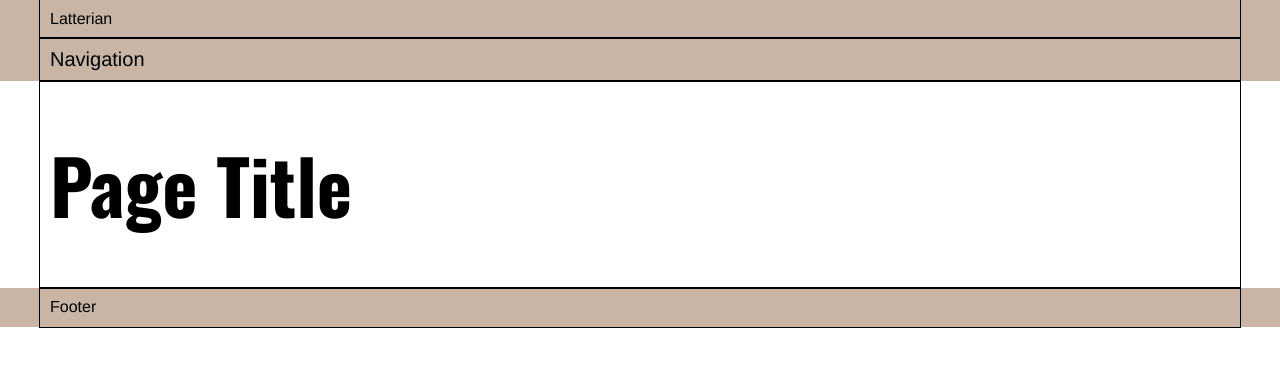
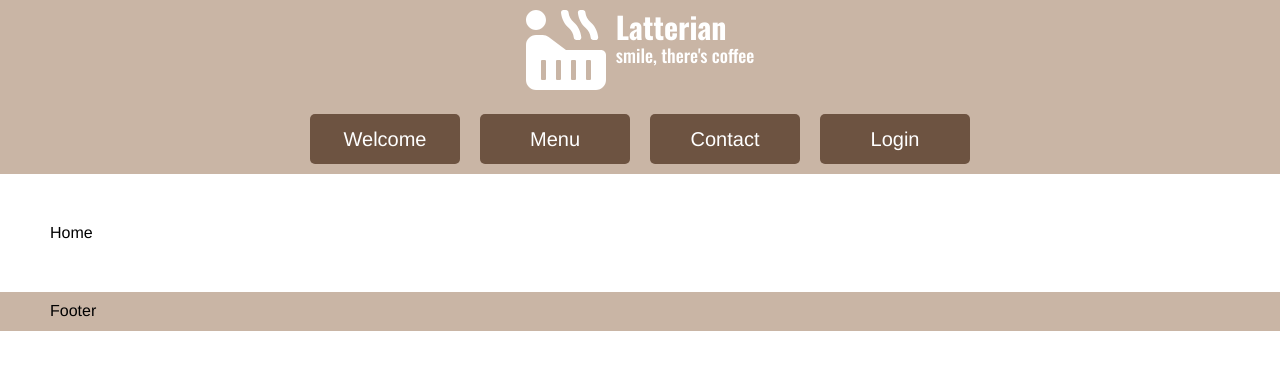
Before and after one commit to leslif/Final-Project, a React (Create React App) app: page / in a window 1280 px wide. Shown: the top 370 px of the page. Built offline with nearby package versions, Linux system fonts and the light colour scheme.

Commit message:
Updated navigation style, header style, added pages and routed pages

```diff
--- a/src/App/App.jsx
+++ b/src/App/App.jsx
@@ -24,7 +24,6 @@ const AppStyled = styled.div`
     .nested-wrapper {
         max-width: 1200px;
         margin: auto;
-        outline: solid black 1px;
         padding: 10px;
     }
 `;
--- a/src/App/Header.jsx
+++ b/src/App/Header.jsx
@@ -1,11 +1,22 @@
 import React from 'react';
 import styled from 'styled-components';
+
+import { FontAwesomeIcon } from '@fortawesome/react-fontawesome';
+import {
+    faHotTub,
+} from '@fortawesome/free-solid-svg-icons';
 
 const Header = () => {
     return (
         <HeaderStyled>
             <div className='nested-wrapper'>
-            Latterian
+                <div className="row-container">
+                    <div className="logo"><FontAwesomeIcon icon={ faHotTub } /></div>
+                    <div className="text">
+                        <h2> Latterian </h2>
+                        <h3> smile, there's coffee </h3>
+                    </div>
+                </div>
             </div>
         </HeaderStyled>
     );
@@ -15,5 +26,34 @@ export default Header;
 
 const HeaderStyled = styled.header`
     background-color: #C9B5A5;
-    font-size: 30 px;
-    `;
+    font-size: 30px;
+
+    .row-container {
+        display: flex;
+        justify-content: center;
+    }
+
+    .logo {
+        color: white;
+        margin-right: 10px;
+
+        svg {
+            width: 80px;
+            height: auto;
+        }
+    }
+
+    .text {
+        h2{
+            font-size: 30px;
+            margin: 0px;
+            color: white;
+        }
+        h3 {
+            font-size: 18px;
+            margin: 0px;
+            color: white;
+        }
+    }
+
+`;
--- a/src/App/Main.jsx
+++ b/src/App/Main.jsx
@@ -1,12 +1,23 @@
 import React from 'react';
 import styled from 'styled-components';
+import { BrowserRouter, Switch, Route } from 'react-router-dom'
+
+import Home from './Pages/Home.jsx';
+import Contact from './Pages/Contact.jsx';
+import Login from './Pages/Login.jsx';
+import Menu from './Pages/Menu.jsx';
 
 const Main = () => {
     return (
         <MainStyled>
-            <div className='nested-wrapper'>
-            <h1>Page Title</h1>
-            </div>
+            <BrowserRouter>
+                <Switch>
+                    <Route path='/login' component={ Login } />
+                    <Route path='/contact' component={ Contact } />
+                    <Route path='/menu' component={ Menu } />
+                    <Route path='/' component={ Home } />
+                </Switch>
+            </BrowserRouter>
         </MainStyled>
     );
 }
@@ -14,9 +25,9 @@ const Main = () => {
 export default Main;
 
 const MainStyled = styled.main`
+    padding: 50px;
+
     h1 {
-        background-color: white;
         font-size: 75px;
     }
-
 `;
--- a/src/App/Nav.jsx
+++ b/src/App/Nav.jsx
@@ -5,7 +5,10 @@ const Navigation = () => {
     return (
         <NavStyled>
             <div className='nested-wrapper'>
-            Navigation
+                <a href="/">Welcome</a>
+                <a href="/menu">Menu</a>
+                <a href="/contact">Contact</a>
+                <a href="/login">Login</a>
             </div>
         </NavStyled>
     );
@@ -15,5 +18,26 @@ export default Navigation;
 
 const NavStyled = styled.nav`
     background-color: #C9B5A5;
-    font-size: 20px;
+    text-align: center;
+
+    a{
+        display: inline-block;
+        text-align: center;
+        line-height: 50px;
+        font-size: 20px;
+        background-color: #6D5341;
+        color: white;
+
+        text-decoration: none;
+
+        width: 150px;
+        margin-right: 10px;
+        margin-left: 10px;
+        border-radius: 5px;
+
+        &:hover {
+            background-color: #a7968a;
+        }
+    }
+
     `;
--- /dev/null
+++ b/src/App/Pages/Contact.jsx
@@ -0,0 +1,17 @@
+import React from 'react';
+import styled from 'styled-components';
+
+const Contact = () => {
+
+    return (
+        <ContactStyled className='Contact'>
+            Contact
+        </ContactStyled>
+    );
+}
+
+export default Contact;
+
+const ContactStyled = styled.div`
+
+`;
--- /dev/null
+++ b/src/App/Pages/Home.jsx
@@ -0,0 +1,17 @@
+import React from 'react';
+import styled from 'styled-components';
+
+const Home = () => {
+
+    return (
+        <HomeStyled className='Home'>
+            Home
+        </HomeStyled>
+    );
+}
+
+export default Home;
+
+const HomeStyled = styled.div`
+
+`;
--- /dev/null
+++ b/src/App/Pages/Login.jsx
@@ -0,0 +1,17 @@
+import React from 'react';
+import styled from 'styled-components';
+
+const Login = () => {
+
+    return (
+        <LoginStyled className='Login'>
+            Login
+        </LoginStyled>
+    );
+}
+
+export default Login;
+
+const LoginStyled = styled.div`
+
+`;
--- /dev/null
+++ b/src/App/Pages/Menu.jsx
@@ -0,0 +1,17 @@
+import React from 'react';
+import styled from 'styled-components';
+
+const Menu = () => {
+
+    return (
+        <MenuStyled className='Menu'>
+            Menu
+        </MenuStyled>
+    );
+}
+
+export default Menu;
+
+const MenuStyled = styled.div`
+
+`;
```
Also changed, not shown: src/App/logo.svg (added).
